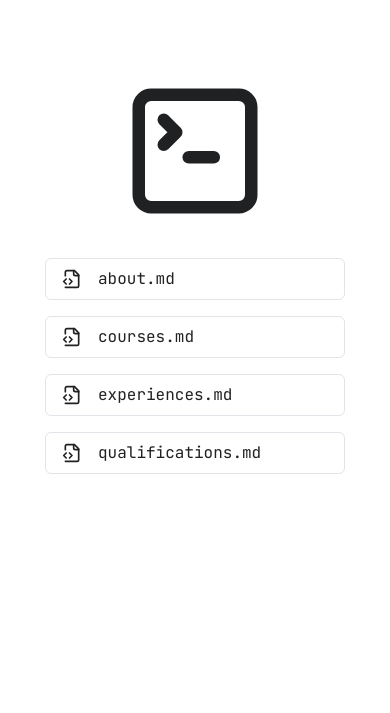
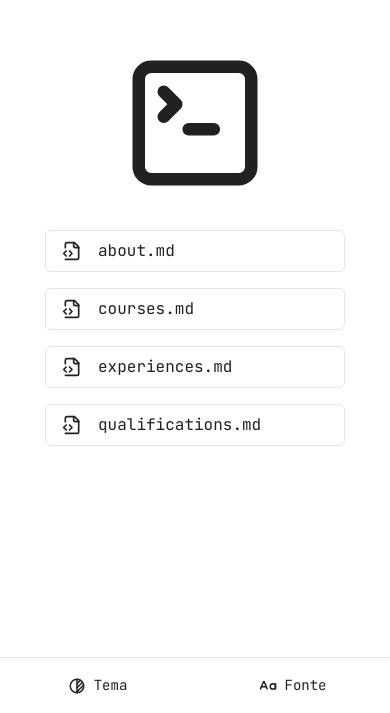
Before and after one commit to ClodoaldoDantas/clodoaldo.dev, a Next.js app: page / in a window 390 px wide. Shown: the part 131-844 px from the top of the page. Built offline with nearby package versions, Linux system fonts and the light colour scheme.

Commit message:
feat: add responsive mobile preferences

```diff
--- a/src/app/(home)/page.module.scss
+++ b/src/app/(home)/page.module.scss
@@ -4,6 +4,10 @@
   justify-content: center;
   align-items: center;
   height: 100dvh;
+
+  @media (width < 800px) {
+    height: calc(100dvh - var(--mobile-status-bar-height));
+  }
 }
 
 .icon {
--- a/src/app/globals.scss
+++ b/src/app/globals.scss
@@ -7,6 +7,7 @@
 }
 
 :root {
+  --mobile-status-bar-height: calc(3.5rem + env(safe-area-inset-bottom, 0px));
   --color-canvas-default: #ffffff;
   --color-canvas-inset: #f6f8fa;
   --border-color: #e1e4e8;
--- a/src/components/content/styles.module.scss
+++ b/src/components/content/styles.module.scss
@@ -3,5 +3,6 @@
 
   @media (width < 800px) {
     margin-left: 0;
+    padding-bottom: var(--mobile-status-bar-height);
   }
 }
--- a/src/components/status-bar/font-toggle/index.tsx
+++ b/src/components/status-bar/font-toggle/index.tsx
@@ -9,18 +9,6 @@ import statusBarStyles from "../styles.module.scss";
 export function FontToggle() {
   const fontFamily = usePreferencesStore((state) => state.fontFamily);
   const setFontFamily = usePreferencesStore((state) => state.setFontFamily);
-
-  const handleToggleFont = () => {
-    const fonts: FontFamily[] = [
-      "space-mono",
-      "jetbrains-mono",
-      "source-code-pro",
-    ];
-    const currentIndex = fonts.indexOf(fontFamily);
-    const newFont = fonts[(currentIndex + 1) % fonts.length];
-
-    setFontFamily(newFont);
-  };
 
   useEffect(() => {
     document.body.setAttribute("data-font", fontFamily);
@@ -34,9 +22,9 @@ export function FontToggle() {
           title="Troque a fonte do site"
           aria-label="Trocar fonte"
           className={statusBarStyles.statusBarTrigger}
-          onClick={handleToggleFont}
         >
           <CaseSensitiveIcon size={18} aria-hidden="true" />
+          <span className={statusBarStyles.statusBarTriggerLabel}>Fonte</span>
         </button>
       </DropdownMenu.Trigger>
 
--- a/src/components/status-bar/styles.module.scss
+++ b/src/components/status-bar/styles.module.scss
@@ -12,7 +12,9 @@
   display: block;
 
   @media (width < 800px) {
-    display: none;
+    height: var(--mobile-status-bar-height);
+    padding-bottom: env(safe-area-inset-bottom, 0px);
+    z-index: 10;
   }
 }
 
@@ -27,6 +29,10 @@
   height: 100%;
   display: flex;
   align-items: center;
+
+  @media (width < 800px) {
+    width: 100%;
+  }
 }
 
 .statusBarTrigger {
@@ -47,4 +53,19 @@
   &:hover {
     background-color: var(--item-hover-bg);
   }
+
+  @media (width < 800px) {
+    min-height: 44px;
+    flex: 1;
+    justify-content: center;
+    padding: 0 0.75rem;
+  }
 }
+
+.statusBarTriggerLabel {
+  display: none;
+
+  @media (width < 800px) {
+    display: inline;
+  }
+}
--- a/src/components/status-bar/theme-toggle/index.tsx
+++ b/src/components/status-bar/theme-toggle/index.tsx
@@ -34,6 +34,7 @@ export function ThemeToggle() {
           className={statusBarStyles.statusBarTrigger}
         >
           <ThemeToggleIcon />
+          <span className={statusBarStyles.statusBarTriggerLabel}>Tema</span>
         </button>
       </DropdownMenu.Trigger>
 
```
Also changed, not shown: vercel.json (added), 1 other file (tests, documents, lock files or other folders).
